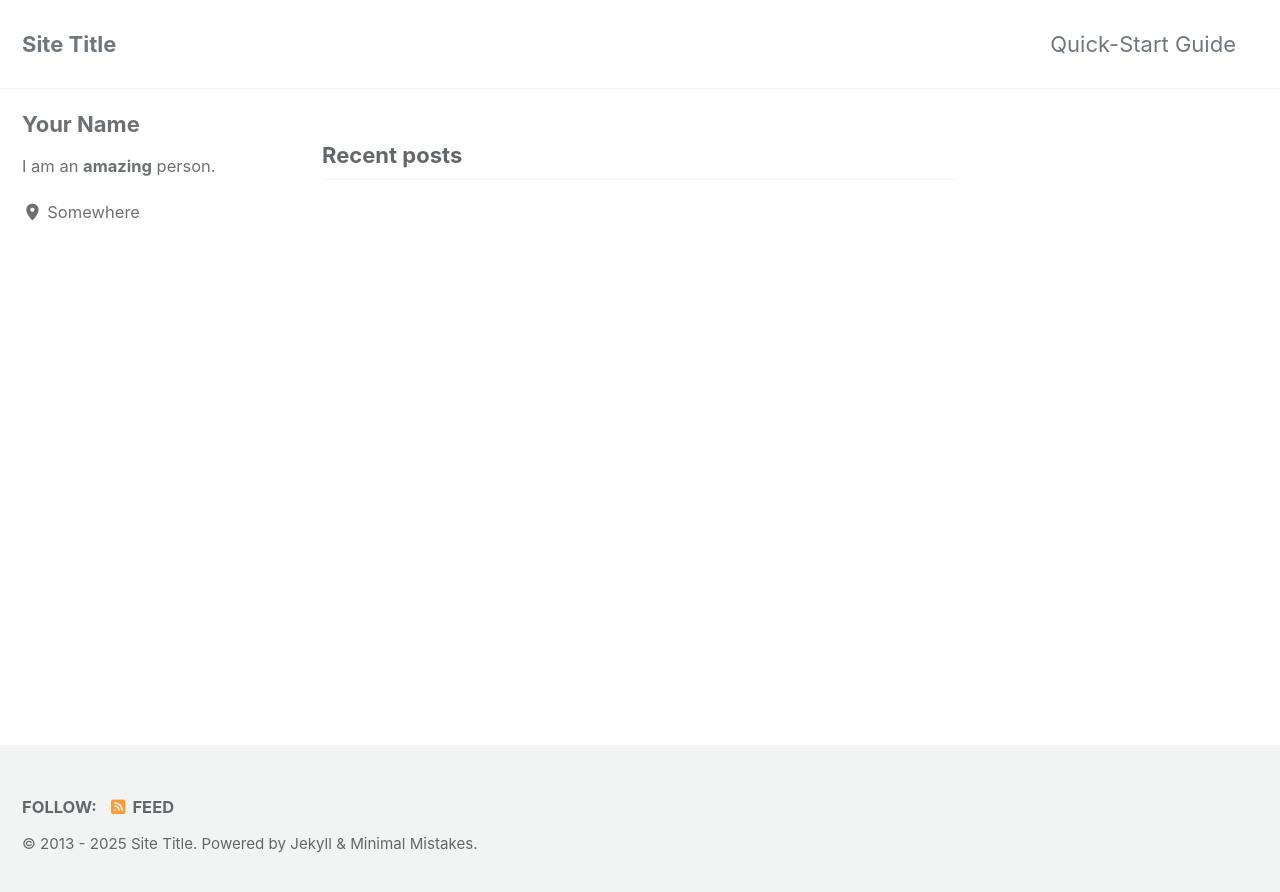
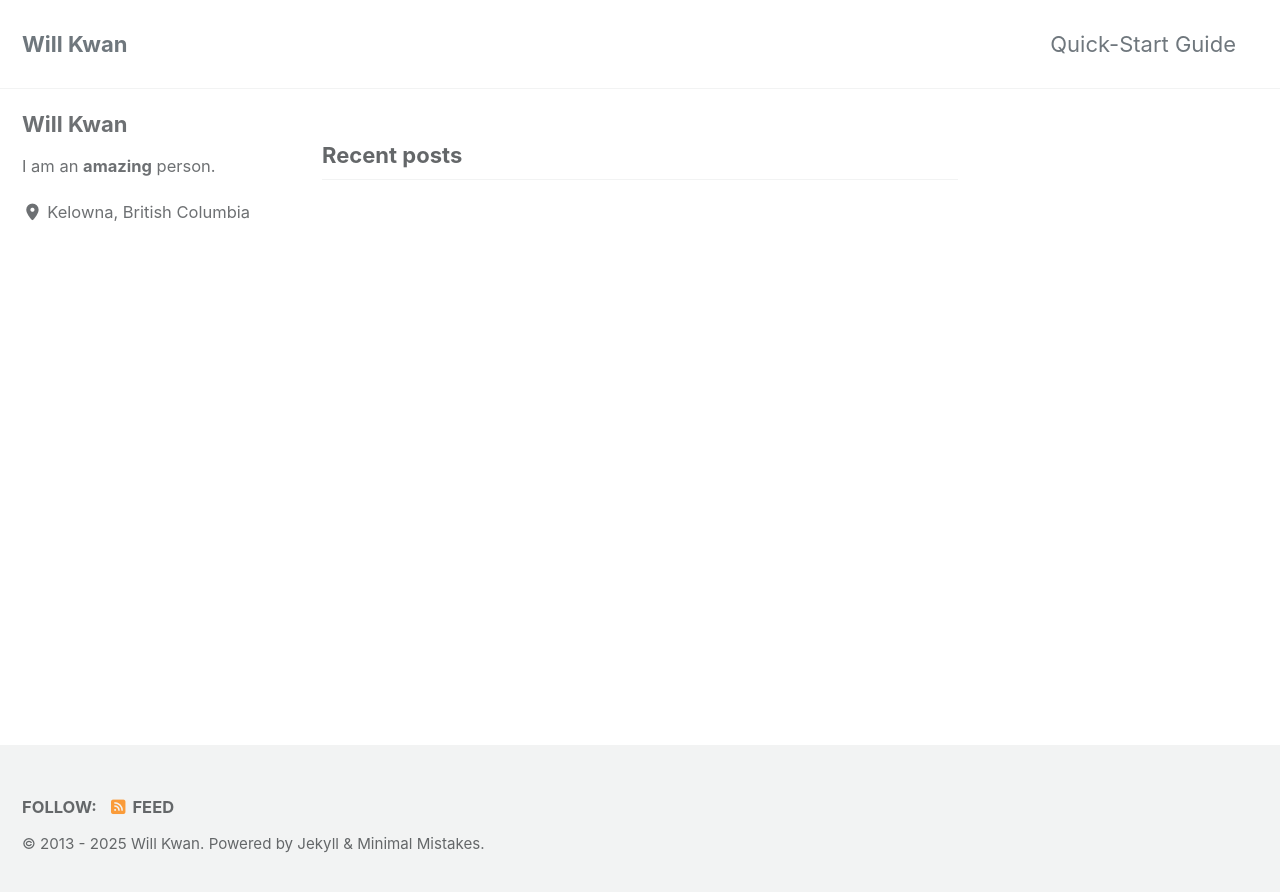
Before and after one commit to willrkwan/willrkwan.github.io, a Jekyll site: the page built from index.html, in a window 1280 px wide. Shown: the top 892 px of the page. Built offline with Jekyll 4.4.1, drawn with Linux system fonts in a browser that asks for light colours; cached includes are drawn as plain includes; the list of posts is cut into pages by our own code.

Commit message:
Update _config.yml

```diff
--- a/_config.yml
+++ b/_config.yml
@@ -17,10 +17,10 @@ minimal_mistakes_skin    : "default" # "air", "aqua", "contrast", "dark", "dirt"
 # Site Settings
 locale                   : "en-US"
 rtl                      : # true, false (default) # turns direction of the page into right to left for RTL languages
-title                    : "Site Title"
+title                    : "Will Kwan"
 title_separator          : "-"
 subtitle                 : # site tagline that appears below site title in masthead
-name                     : "Your Name"
+name                     : "Will Kwan"
 description              : "An amazing website."
 url                      : # the base hostname & protocol for your site e.g. "https://mmistakes.github.io"
 baseurl                  : # the subpath of your site, e.g. "/blog"
@@ -77,7 +77,7 @@ algolia:
   application_id         : # YOUR_APPLICATION_ID
   index_name             : # YOUR_INDEX_NAME
   search_only_api_key    : # YOUR_SEARCH_ONLY_API_KEY
-  powered_by             : # true (default), false
+  powered_by             : false # true (default), false
 google:
   search_engine_id       : # YOUR_SEARCH_ENGINE_ID
   instant_search         : # false (default), true
@@ -113,10 +113,10 @@ analytics:
 
 # Site Author
 author:
-  name             : "Your Name"
+  name             : "Will Kwan"
   avatar           : # path of avatar image, e.g. "/assets/images/bio-photo.jpg"
   bio              : "I am an **amazing** person."
-  location         : "Somewhere"
+  location         : "Kelowna, British Columbia"
   email            :
   links:
     - label: "Email"
```
